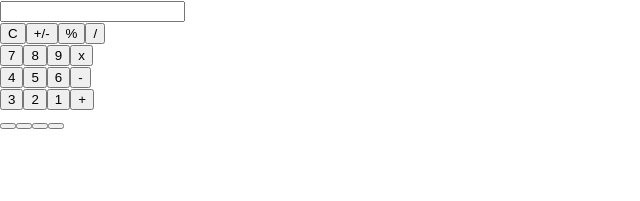
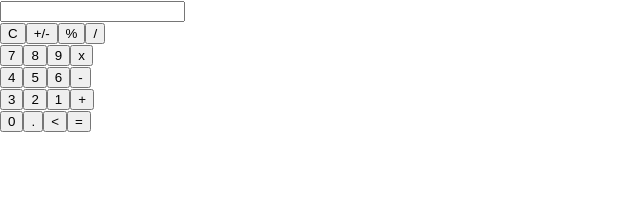
Before and after one commit to KashGrayz/calculate-this, a React (Create React App) app: page / in a window 1280 px wide. Shown: the top 201 px of the page, without its empty margins (0-640 px from the left). Built offline with nearby package versions, Linux system fonts and the light colour scheme.

Commit message:
Back Button + Clear Button Functionality

```diff
--- a/src/Components/Calculator.css
+++ b/src/Components/Calculator.css
@@ -0,0 +1,7 @@
+.calculator{
+    display: flex;
+    flex-direction: column;
+    align-items: center;
+    justify-content: center;
+    min-height: 100vh;
+}
--- a/src/Components/Calculator/Calculator.tsx
+++ b/src/Components/Calculator/Calculator.tsx
@@ -9,7 +9,14 @@ const Calculator: React.FC = () => {
     // Taking input + values
     const handleButtonClick = (value:string) => {
         setInput ((prevInput) => prevInput + value);
+
     };
+
+    //Backspace button
+    const handleBackButtonClick = () => {
+        setInput((prevInput) => prevInput.slice(0, -1));
+    };
+
     // Clearing inputs
     const clearInput = () => {
         setInput('');
@@ -23,36 +30,36 @@ const Calculator: React.FC = () => {
             value={input}
             readOnly
             />
-            <div>
-                <div>
-                    <button className='button' onClick={clearInput}>C</button>
-                    <button className='button' onClick={() => handleButtonClick('+/-')}>+/-</button>
-                    <button className='button' onClick={() => handleButtonClick('%')}>%</button>
-                    <button className='button' onClick={() => handleButtonClick('/')}>/</button>
+            <div className='buttons'>
+                <div className='row'>
+                    <button className='button1' onClick={clearInput}>C</button>
+                    <button className='button1' onClick={() => handleButtonClick('+/-')}>+/-</button>
+                    <button className='button1' onClick={() => handleButtonClick('%')}>%</button>
+                    <button className='button2' onClick={() => handleButtonClick('/')}>/</button>
                 </div>
-                <div>
+                <div className='row'>
                     <button className='button' onClick={() => handleButtonClick('7')}>7</button>
                     <button className='button' onClick={() => handleButtonClick('8')}>8</button>
                     <button className='button' onClick={() => handleButtonClick('9')}>9</button>
-                    <button className='button' onClick={() => handleButtonClick('*')}>x</button>
+                    <button className='button2' onClick={() => handleButtonClick('*')}>x</button>
                 </div>
-                <div>
+                <div className='rwo'>
                     <button className='button' onClick={() => handleButtonClick('4')}>4</button>
                     <button className='button' onClick={() => handleButtonClick('5')}>5</button>
                     <button className='button' onClick={() => handleButtonClick('6')}>6</button>
-                    <button className='button' onClick={() => handleButtonClick('-')}>-</button>
+                    <button className='button2' onClick={() => handleButtonClick('-')}>-</button>
                 </div>
-                <div>
+                <div className='row'>
                     <button className='button' onClick={() => handleButtonClick('3')}>3</button>
                     <button className='button' onClick={() => handleButtonClick('2')}>2</button>
                     <button className='button' onClick={() => handleButtonClick('1')}>1</button>
-                    <button className='button' onClick={() => handleButtonClick('+')}>+</button>
+                    <button className='button2' onClick={() => handleButtonClick('+')}>+</button>
                 </div>
-                <div>
-                    <button className='button' onClick={() => handleButtonClick}></button>
-                    <button className='button' onClick={() => handleButtonClick}></button>
-                    <button className='button' onClick={() => handleButtonClick}></button>
-                    <button className='button' onClick={() => handleButtonClick}></button>
+                <div className='row'>
+                    <button className='button' onClick={() => handleButtonClick('0')}>0</button>
+                    <button className='button' onClick={() => handleButtonClick('.')}>.</button>
+                    <button className='button' onClick={handleBackButtonClick}>&lt;</button>
+                    <button className='button' onClick={() => handleButtonClick('=')}>=</button>
                 </div>
             </div>
 
```
